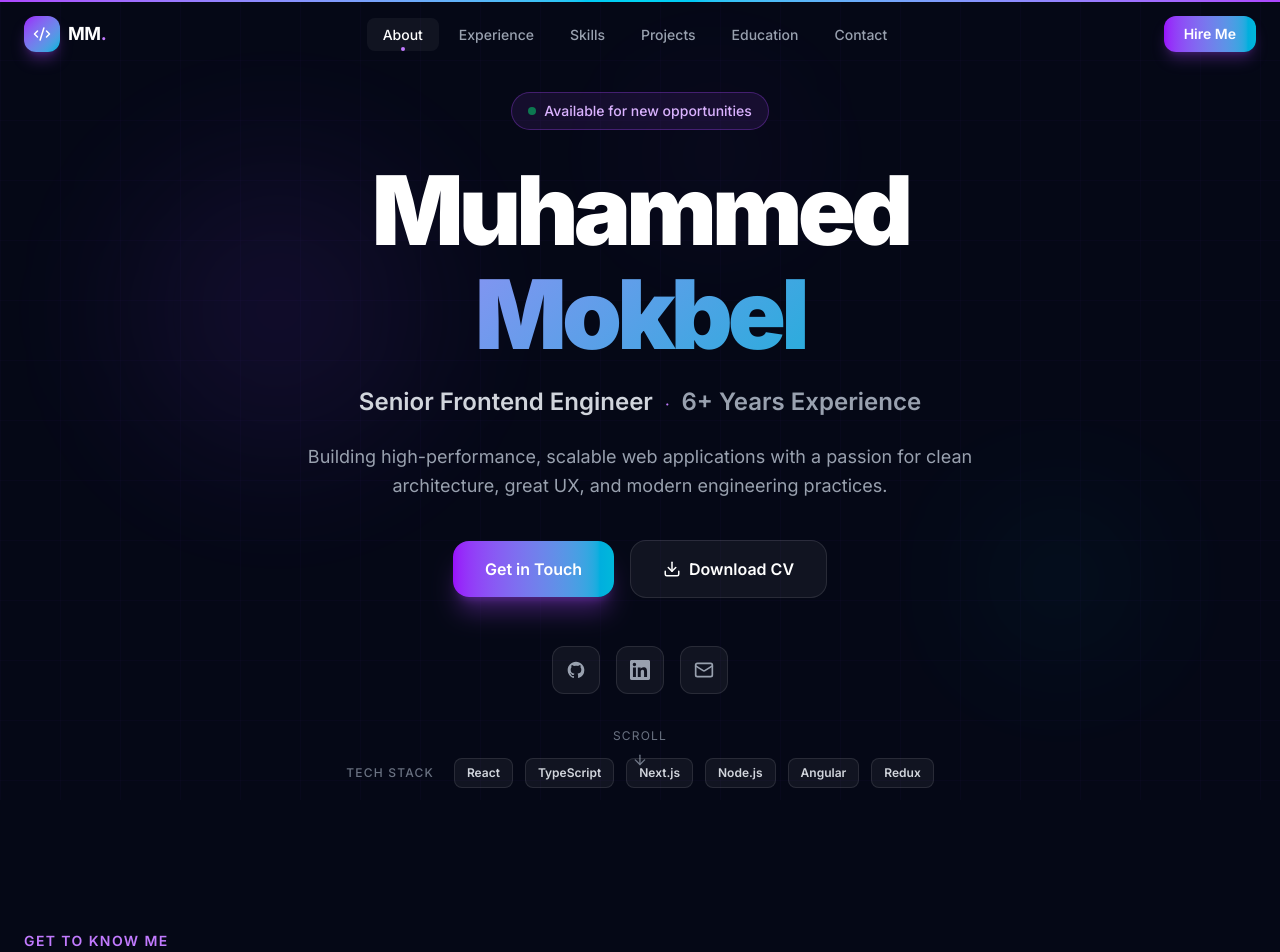
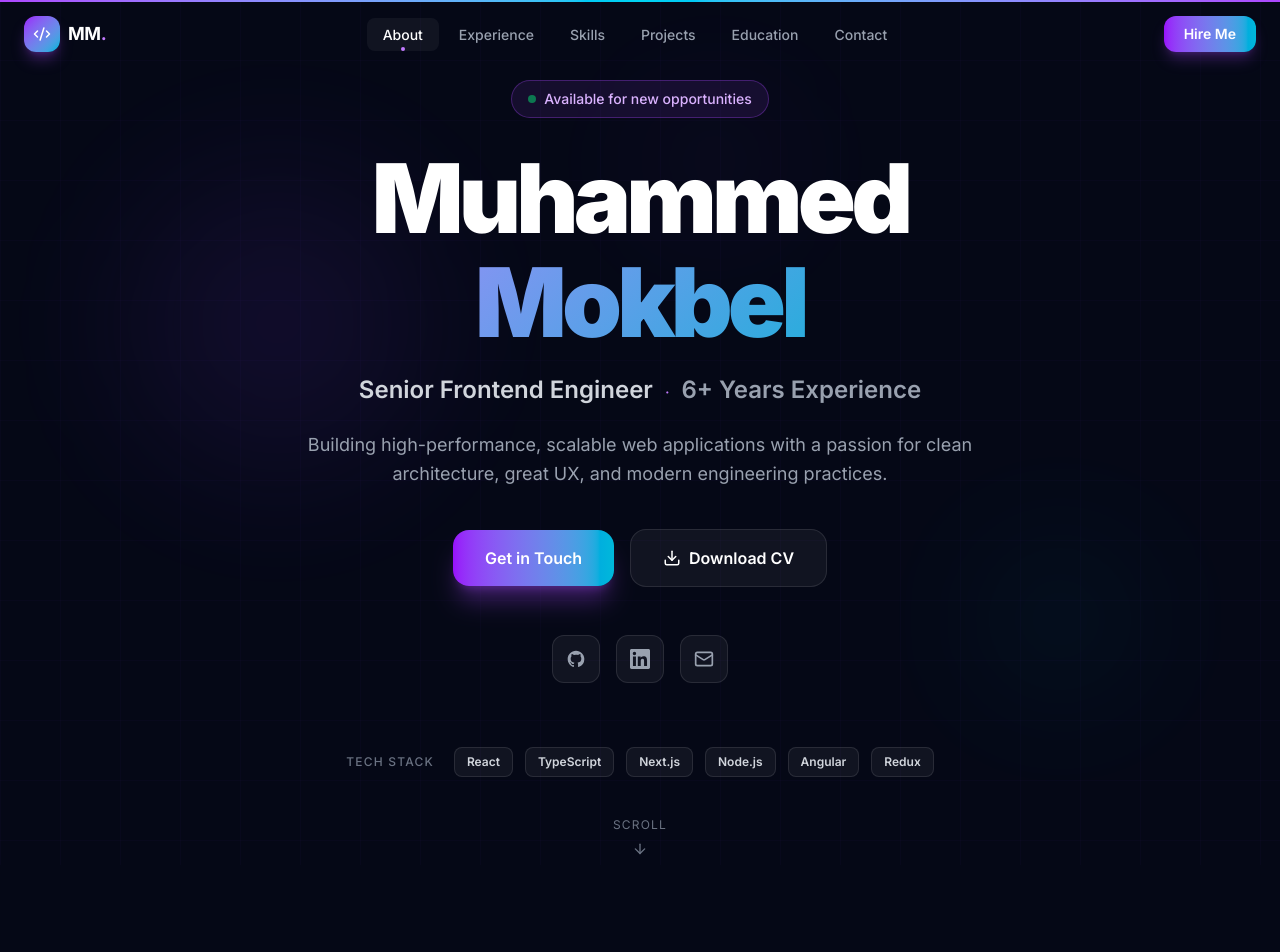
Before and after one commit to muhammedmokbel/muhammed-mokbel-portfolio, a React (Vite) app: page / in a window 1280 px wide. Shown: the top 952 px of the page. Built offline with nearby package versions, Linux system fonts and the light colour scheme.

Commit message:
update content

```diff
--- a/src/components/Hero.tsx
+++ b/src/components/Hero.tsx
@@ -169,17 +169,18 @@ export default function Hero() {
             </motion.span>
           ))}
         </motion.div>
-      </div>
 
         {/* Scroll indicator */}
-      <motion.div
-        className="absolute bottom-10 left-1/2 -translate-x-1/2 flex flex-col items-center gap-2 text-gray-500"
+        <motion.a
+          href="#about"
+          className="flex flex-col items-center gap-2 text-gray-500 hover:text-purple-400 transition-colors cursor-pointer mt-4 p-4"
           animate={{ y: [0, 8, 0] }}
           transition={{ duration: 2, repeat: Infinity, ease: 'easeInOut' }}
         >
           <span className="text-xs tracking-widest uppercase">Scroll</span>
           <ArrowDown size={16} />
-      </motion.div>
+        </motion.a>
+      </div>
     </section>
   );
 }
```
Lines whose indentation alone changed are shown as unchanged.
